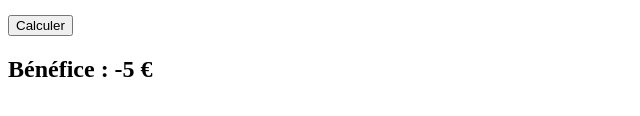
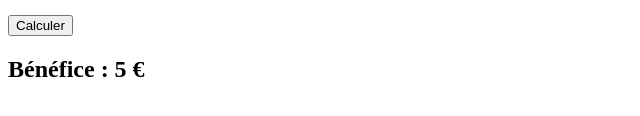
Before and after one commit to nadimbendjebbour-lab/premier-projet, a plain HTML site: page calculateur.html in a window 1280 px wide. Both pictures are taken after typing "5", "5", "5" into the empty fields and a click on the button "Calculer". Shown: the part 182-298 px from the top of the page, 0-640 px from the left. Drawn offline with Linux system fonts and the light colour scheme.

Commit message:
Erreur dans la formule

```diff
--- a/calculateur.html
+++ b/calculateur.html
@@ -31,7 +31,7 @@
             let frais = Number(document.getElementById("frais").value);
             let revente = Number(document.getElementById("revente").value);
 
-            let benefice = revente - achat - frais;
+            let benefice = revente - achat + frais;
 
             document.getElementById("resultat").textContent = "Bénéfice : " + benefice + " €";
         }
```
